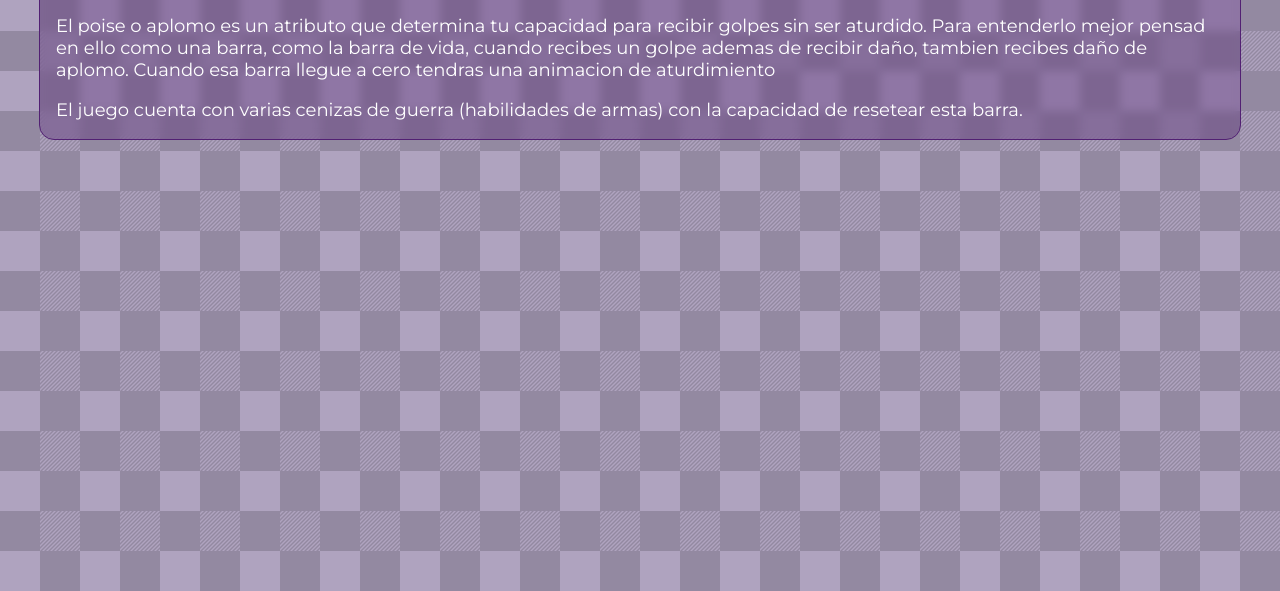
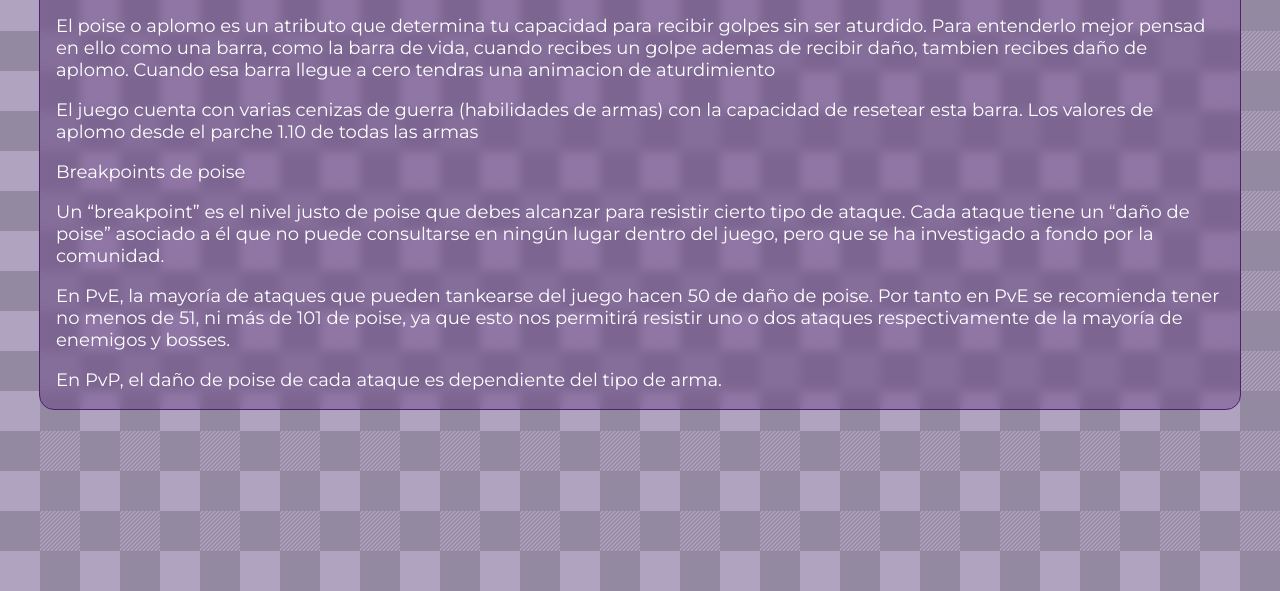
Before and after one commit to GoldAurum/goldaurum.github.io, an Astro site: page /blog/poise-elden-ring in a window 1280 px wide. Shown: the part 209-800 px from the top of the page. Built offline with nearby package versions, Linux system fonts and the light colour scheme; Astro itself is replaced by a stand-in of ours.

Commit message:
Update Poise-Elden-Ring.md

```diff
--- a/src/content/blog/Poise-Elden-Ring.md
+++ b/src/content/blog/Poise-Elden-Ring.md
@@ -10,4 +10,13 @@ image: '/assets/Y5RHNmzAtc6sRYwZlYiKHAxN.png'
 El poise o aplomo es un atributo que determina tu capacidad para recibir golpes sin ser aturdido. Para entenderlo mejor pensad en ello como una barra, como la barra de vida, cuando recibes un golpe ademas de recibir daño, tambien recibes daño de aplomo.
 Cuando esa barra llegue a cero tendras una animacion de aturdimiento
 
-El juego cuenta con varias cenizas de guerra (habilidades de armas) con la capacidad de resetear esta barra.
+El juego cuenta con varias cenizas de guerra (habilidades de armas) con la capacidad de resetear esta barra. Los valores de aplomo desde el parche 1.10 de todas las armas
+
+
+Breakpoints de poise
+
+Un "breakpoint" es el nivel justo de poise que debes alcanzar para resistir cierto tipo de ataque. Cada ataque tiene un "daño de poise" asociado a él que no puede consultarse en ningún lugar dentro del juego, pero que se ha investigado a fondo por la comunidad.
+
+En PvE, la mayoría de ataques que pueden tankearse del juego hacen 50 de daño de poise. Por tanto en PvE se recomienda tener no menos de 51, ni más de 101 de poise, ya que esto nos permitirá resistir uno o dos ataques respectivamente de la mayoría de enemigos y bosses.
+
+En PvP, el daño de poise de cada ataque es dependiente del tipo de arma.
```
